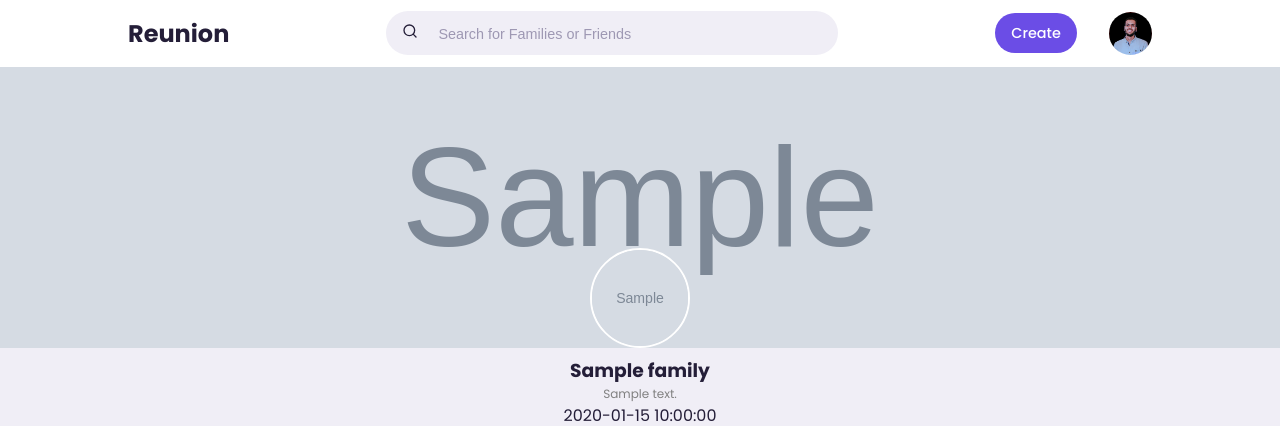
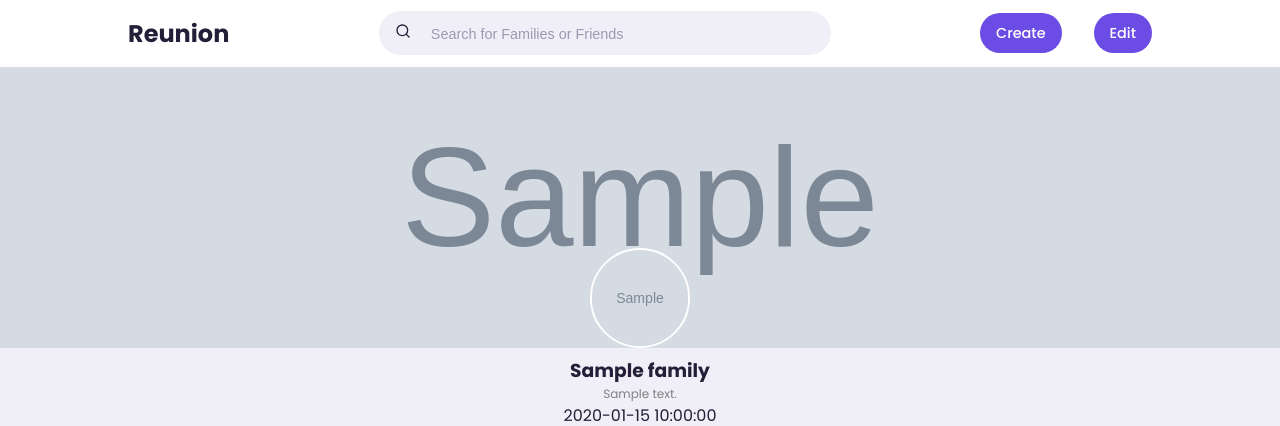
Before and after one commit to modi161/social-media-platform, a Flask app: page /familypage/1 in a window 1280 px wide. Shown: the top 426 px of the page. Run offline with Flask 3, Linux system fonts and the light colour scheme; tables that the repository leaves empty hold one stand-in row (values such as "Sample post"); grey boxes marked "Sample" are stand-in pictures.

Commit message:
fixing issues

```diff
--- a/src/templates/family_page.html
+++ b/src/templates/family_page.html
@@ -10,7 +10,7 @@
 <link rel="preconnect" href="https://fonts.gstatic.com" crossorigin>
 <link href="https://fonts.googleapis.com/css2?family=Poppins:ital,wght@0,100;0,200;0,300;0,400;0,500;0,600;0,700;0,800;0,900;1,100;1,200;1,300;1,400;1,500;1,600;1,700;1,800;1,900&family=Work+Sans:ital,wght@0,200;0,300;0,400;0,500;0,800;1,600;1,700&display=swap" rel="stylesheet">
 </head>
-<body>
+<body id="blur">
     <nav>
         <div class="container">
             <h2 class="log">Reunion</h2>
@@ -20,9 +20,7 @@
             </div>
             <div class="create">
                 <label for="create-post" class="btn btn-primary">Create</label>
-                <div class="profile-photo">
-                    <img src="./images/profile1.png">
-                </div>
+                <label for="create-post" class="btn btn-primary"><a style="color: white;">Edit</a></label>
             </div>
         </div>
     </nav>
@@ -37,6 +35,7 @@
                     <img src ="{{user_family.profilephoto}}" alt="Add image">
                 </div>
 
+            </div>
         </div>
 
         <div class ="family_name">
--- a/src/templates/homefeed.html
+++ b/src/templates/homefeed.html
@@ -46,10 +46,10 @@
                     <a class="active menu-item">
                         <span><span class="ant-design--home-outlined"></span></span> <h3>Home</h3>
                     </a>
-                    <a class="menu-item" href="{{ url_for('user', username=user.username) }}">
+                    <a class="menu-item" href="{{ url_for('user', username=User.username) }}">
                         <span><span class="iconoir--profile-circle"></span></span> <h3>Profile</h3>
                     </a>
-                    <a class="menu-item" href="{{ url_for('family_page', family_id=user.FamilyID) }}">
+                    <a class="menu-item" href="{{ url_for('family_page', family_id=User.FamilyID) }}">
                         <span><span class="iconoir--profile-circle"></span></span> <h3>My Family</h3>
                     </a>
                     <a class="menu-item">
```
